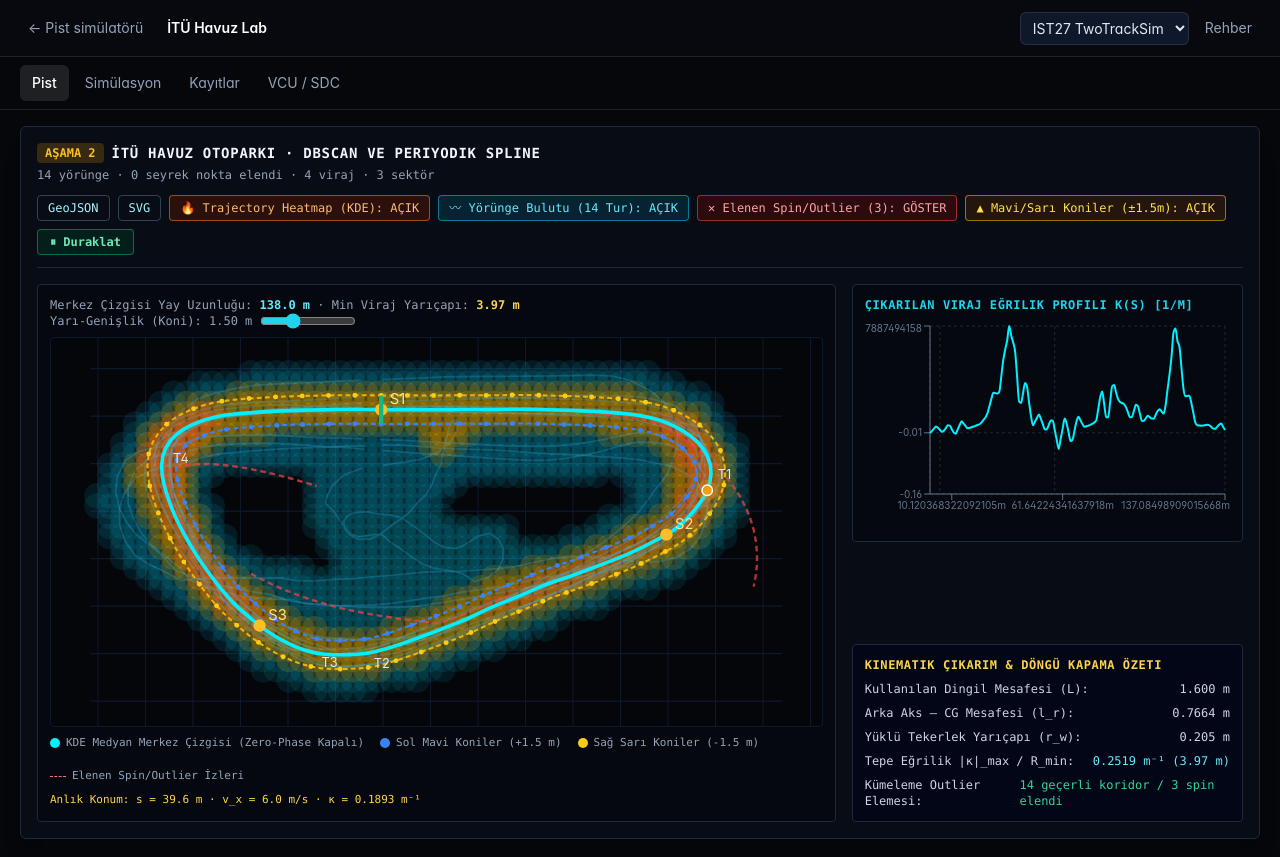
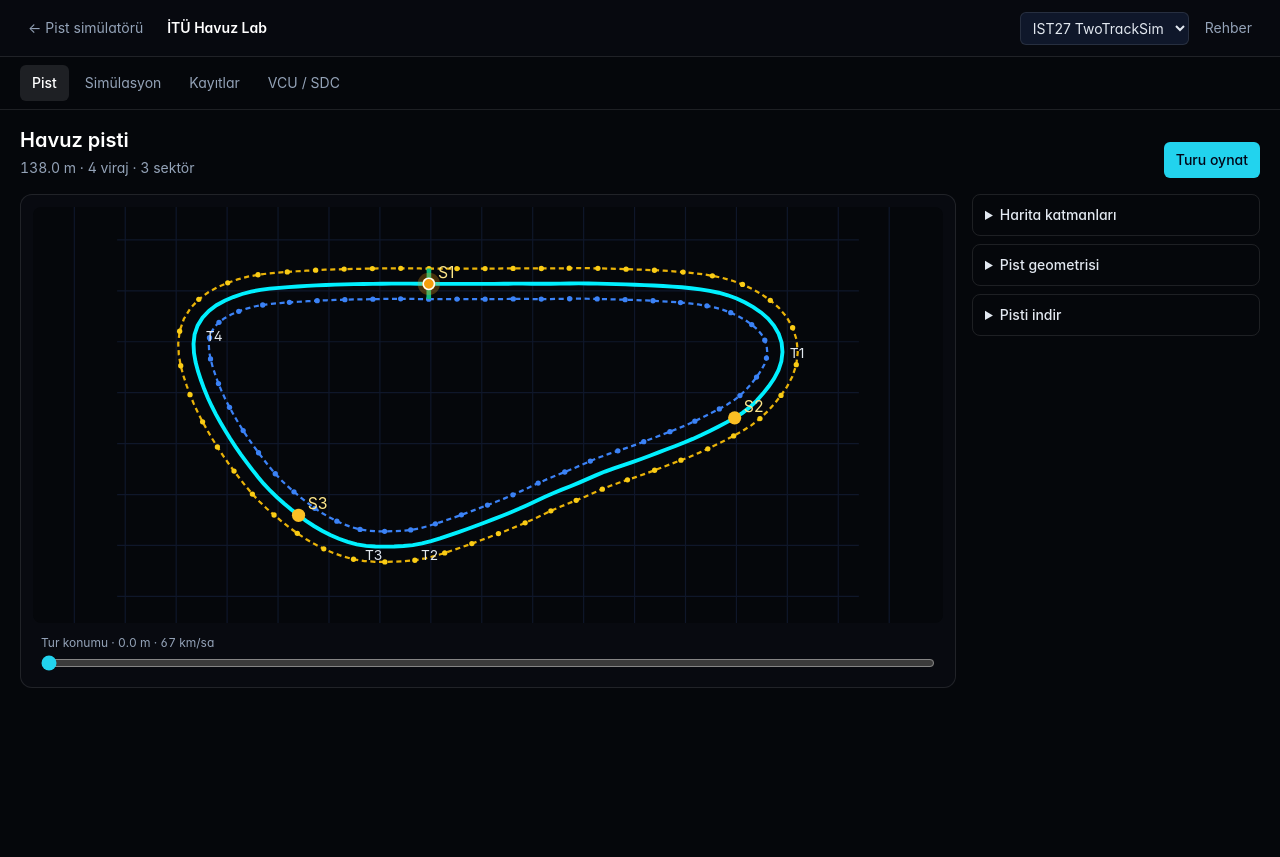
Before and after one commit to Onur00777/Lap_Simulator, a Next.js app: page / in a window 1280 px wide. Both pictures are taken after a click on the button "Tıklayarak İTÜ Havuz Otoparkı Telemetri & SIL Laboratuvarına". Built offline with nearby package versions, Linux system fonts and the light colour scheme.

Commit message:
feat(havuz): make the track map the primary view and collapse layers

```diff
--- a/src/components/ist26-havuz/IST26HavuzWorkspace.tsx
+++ b/src/components/ist26-havuz/IST26HavuzWorkspace.tsx
@@ -148,22 +148,22 @@ export default function IST26HavuzWorkspace({
   // STAGE 2 STATE: İTÜ HAVUZ OTOPARKI TRACK EXTRACTOR & HEATMAP CANVAS
   // ==========================================================================
   const [coneHalfWidthM, setConeHalfWidthM] = useState<number>(1.5);
-  const [showHeatmap, setShowHeatmap] = useState<boolean>(true);
-  const [showCloudTraces, setShowCloudTraces] = useState<boolean>(true);
-  const [showOutliers, setShowOutliers] = useState<boolean>(true);
+  const [showHeatmap, setShowHeatmap] = useState<boolean>(false);
+  const [showCloudTraces, setShowCloudTraces] = useState<boolean>(false);
+  const [showOutliers, setShowOutliers] = useState<boolean>(false);
   const [showCones, setShowCones] = useState<boolean>(true);
-  const [lapPlaying, setLapPlaying] = useState<boolean>(true);
+  const [lapPlaying, setLapPlaying] = useState<boolean>(false);
   const [cursorIdx, setCursorIdx] = useState<number>(0);
 
   const circuit = useMemo(() => buildHavuzExtractedCircuit(coneHalfWidthM), [coneHalfWidthM]);
 
   useEffect(() => {
-    if (!lapPlaying) return;
+    if (!lapPlaying || (activeStage !== 'map' && activeStage !== 'vcu')) return;
     const timer = window.setInterval(() => {
       setCursorIdx((prev) => (prev + 1) % circuit.nodes.length);
     }, 65);
     return () => window.clearInterval(timer);
-  }, [lapPlaying, circuit.nodes.length]);
+  }, [activeStage, lapPlaying, circuit.nodes.length]);
 
   // ==========================================================================
   // STAGE 3 STATE: MULTI-VEHICLE HAVUZ SIMULATION OVERLAY & SOFT-L1 AUTO-FIT
@@ -624,105 +624,27 @@ export default function IST26HavuzWorkspace({
         {/* =================================================================== */}
         {/* STAGE 2: "EN ÇOK GİDİLEN YOL PİSTİMİZDİR" — İTÜ HAVUZ OTOPARKI      */}
         {/* =================================================================== */}
-        {(activeStage === 'map') && (
-          <section className="rounded-md border border-slate-800 bg-[#080c14] p-4 shadow-xl">
-            <div className="flex flex-wrap items-center justify-between gap-3 border-b border-slate-800 pb-3">
+        {activeStage === 'map' && (
+          <section aria-labelledby="havuz-map-title" className="min-w-0">
+            <div className="mb-4 flex flex-wrap items-end justify-between gap-3">
               <div>
-                <div className="flex items-center gap-2">
-                  <span className="rounded bg-amber-500/20 px-2 py-0.5 font-mono text-xs font-bold text-amber-400">
-                    AŞAMA 2
-                  </span>
-                  <h2 className="font-mono text-sm font-bold uppercase tracking-wider text-slate-100">
-                    İTÜ Havuz Otoparkı · DBSCAN ve Periyodik Spline
-                  </h2>
-                </div>
-                <p className="mt-1 font-mono text-xs text-slate-400">
-                  {circuit.validTracesCount} yörünge · {circuit.rejectedPointCount} seyrek nokta elendi · {circuit.corners.length} viraj · {circuit.sectors.length} sektör
+                <h2 id="havuz-map-title" className="text-xl font-semibold text-white">Havuz pisti</h2>
+                <p className="mt-1 text-sm tabular-nums text-slate-400">
+                  {circuit.totalLengthM.toFixed(1)} m · {circuit.corners.length} viraj · {circuit.sectors.length} sektör
                 </p>
               </div>
-
-              {/* Layer Controls */}
-              <div className="flex flex-wrap items-center gap-2 font-mono text-xs">
-                <button type="button" className="rounded border border-slate-700 px-2.5 py-1 text-cyan-200" title="Yaklaşık WGS84 yerleştirmesi" onClick={() => downloadTextFile('havuz-track.geojson', exportTrackGeoJson(circuit, { latitude: 41.1016, longitude: 29.0258, rotationDeg: 0 }), 'application/geo+json')}>GeoJSON</button>
-                <button type="button" className="rounded border border-slate-700 px-2.5 py-1 text-cyan-200" onClick={() => downloadTextFile('havuz-track.svg', exportTrackSvg(circuit), 'image/svg+xml')}>SVG</button>
-                <button
-                  type="button"
-                  onClick={() => setShowHeatmap((v) => !v)}
-                  className={`rounded border px-2.5 py-1 transition ${
-                    showHeatmap
-                      ? 'border-orange-500/60 bg-orange-950/60 text-orange-300'
-                      : 'border-slate-800 bg-slate-900 text-slate-400'
-                  }`}
-                >
-                  🔥 Trajectory Heatmap (KDE): {showHeatmap ? 'AÇIK' : 'KAPALI'}
-                </button>
-                <button
-                  type="button"
-                  onClick={() => setShowCloudTraces((v) => !v)}
-                  className={`rounded border px-2.5 py-1 transition ${
-                    showCloudTraces
-                      ? 'border-cyan-500/60 bg-cyan-950/60 text-cyan-300'
-                      : 'border-slate-800 bg-slate-900 text-slate-400'
-                  }`}
-                >
-                  〰 Yörünge Bulutu ({circuit.validTracesCount} Tur): {showCloudTraces ? 'AÇIK' : 'KAPALI'}
-                </button>
-                <button
-                  type="button"
-                  onClick={() => setShowOutliers((v) => !v)}
-                  className={`rounded border px-2.5 py-1 transition ${
-                    showOutliers
-                      ? 'border-red-500/60 bg-red-950/60 text-red-300'
-                      : 'border-slate-800 bg-slate-900 text-slate-400'
-                  }`}
-                >
-                  ✕ Elenen Spin/Outlier ({circuit.rejectedOutlierTracesCount}): {showOutliers ? 'GÖSTER' : 'GİZLE'}
-                </button>
-                <button
-                  type="button"
-                  onClick={() => setShowCones((v) => !v)}
-                  className={`rounded border px-2.5 py-1 transition ${
-                    showCones
-                      ? 'border-yellow-500/60 bg-yellow-950/50 text-yellow-300'
-                      : 'border-slate-800 bg-slate-900 text-slate-400'
-                  }`}
-                >
-                  ▲ Mavi/Sarı Koniler (±{coneHalfWidthM.toFixed(1)}m): {showCones ? 'AÇIK' : 'KAPALI'}
-                </button>
-                <button
-                  type="button"
-                  onClick={() => setLapPlaying((p) => !p)}
-                  className="rounded border border-emerald-500/50 bg-emerald-950/60 px-3 py-1 font-bold text-emerald-300"
-                >
-                  {lapPlaying ? '⏸ Duraklat' : '▶ Turu Oynat'}
-                </button>
-              </div>
+              <button type="button" onClick={() => setLapPlaying((playing) => !playing)}
+                className="rounded-md bg-cyan-400 px-3 py-2 text-sm font-medium text-slate-950 hover:bg-cyan-300">
+                {lapPlaying ? 'Duraklat' : 'Turu oynat'}
+              </button>
             </div>
 
-            <div className="mt-4 grid grid-cols-1 gap-4 lg:grid-cols-12">
-              {/* 2D Trajectory Cloud & KDE Heatmap Canvas */}
-              <div className="lg:col-span-8 rounded border border-slate-800 bg-[#05080f] p-3">
-                <div className="mb-2 flex flex-wrap items-center justify-between font-mono text-xs text-slate-400">
-                  <span>
-                    Merkez Çizgisi Yay Uzunluğu: <strong className="text-cyan-300">{circuit.totalLengthM.toFixed(1)} m</strong> · Min Viraj Yarıçapı: <strong className="text-amber-300">{circuit.minCornerRadiusM} m</strong>
-                  </span>
-                  <label className="flex items-center gap-2">
-                    <span>Yarı-Genişlik (Koni): {coneHalfWidthM.toFixed(2)} m</span>
-                    <input
-                      type="range"
-                      min={1.1}
-                      max={2.4}
-                      step={0.05}
-                      value={coneHalfWidthM}
-                      onChange={(e) => setConeHalfWidthM(Number(e.target.value))}
-                      className="w-24 accent-cyan-400"
-                    />
-                  </label>
-                </div>
-
+            <div className="grid min-w-0 items-start gap-4 lg:grid-cols-[minmax(0,1fr)_18rem]">
+              <div className="min-w-0 rounded-xl border border-white/10 bg-[#080a10] p-2 sm:p-3">
                 <svg
                   viewBox={`${mapBounds.minX} ${mapBounds.minY} ${mapBounds.width} ${mapBounds.height}`}
-                  className="h-[390px] w-full rounded border border-slate-900 bg-[#04060a]"
+                  role="img" aria-label="Havuz pisti haritası"
+                  className="h-[clamp(260px,52vh,530px)] w-full rounded-lg bg-[#05070b]"
                 >
                   {/* Coordinate Grid Lines (every 5 meters) */}
                   {Array.from({ length: 18 }, (_, i) => -40 + i * 5).map((gx) => (
@@ -858,43 +780,47 @@ export default function IST26HavuzWorkspace({
                   )}
                 </svg>
 
-                <div className="mt-2 flex flex-wrap items-center justify-between gap-2 font-mono text-[11px] text-slate-400">
-                  <div className="flex flex-wrap items-center gap-4">
-                    <span className="inline-flex items-center gap-1.5">
-                      <span className="h-2.5 w-2.5 rounded-full bg-[#00f0ff]" />
-                      KDE Medyan Merkez Çizgisi (Zero-Phase Kapalı)
-                    </span>
-                    <span className="inline-flex items-center gap-1.5">
-                      <span className="h-2.5 w-2.5 rounded-full bg-blue-500" />
-                      Sol Mavi Koniler (+{coneHalfWidthM.toFixed(1)} m)
-                    </span>
-                    <span className="inline-flex items-center gap-1.5">
-                      <span className="h-2.5 w-2.5 rounded-full bg-yellow-400" />
-                      Sağ Sarı Koniler (-{coneHalfWidthM.toFixed(1)} m)
-                    </span>
-                    <span className="inline-flex items-center gap-1.5">
-                      <span className="h-0.5 w-4 border-b border-dashed border-red-400" />
-                      Elenen Spin/Outlier İzleri
-                    </span>
-                  </div>
-                  <span className="text-amber-300">
-                    Anlık Konum: s = {activeNode?.s.toFixed(1)} m · v_x = {activeOverlayPt?.vxSim.toFixed(1)} m/s · κ = {activeNode?.kappa.toFixed(4)} m⁻¹
-                  </span>
-                </div>
-              </div>
-
-              {/* Curvature Profile kappa(s) & Kinematic Details */}
-              <div className="flex flex-col justify-between space-y-3 lg:col-span-4">
-                <div className="rounded border border-slate-800 bg-[#05080f] p-3">
-                  <div className="mb-2 font-mono text-xs font-bold uppercase tracking-wider text-cyan-400">
-                    Çıkarılan Viraj Eğrilik Profili κ(s) [1/m]
-                  </div>
+                <div className="px-2 pb-1 pt-3">
+                  <label className="block text-xs tabular-nums text-slate-400">
+                    Tur konumu · {activeNode?.s.toFixed(1)} m · {((activeOverlayPt?.vxSim ?? 0) * 3.6).toFixed(0)} km/sa
+                    <input type="range" min={0} max={circuit.nodes.length - 1} value={cursorIdx}
+                      onChange={(event) => { setLapPlaying(false); setCursorIdx(event.target.valueAsNumber); }}
+                      className="mt-1 block w-full accent-cyan-400" />
+                  </label>
+                </div>
+              </div>
+
+              <div className="min-w-0 space-y-2">
+                <details className="rounded-lg border border-white/10 px-3 py-2.5">
+                  <summary className="cursor-pointer text-sm font-medium text-slate-200">Harita katmanları</summary>
+                  <div className="mt-3 grid gap-2 text-sm text-slate-300">
+                    {[
+                      { label: 'Koniler', enabled: showCones, change: setShowCones },
+                      { label: 'Sürüş izleri', enabled: showCloudTraces, change: setShowCloudTraces },
+                      { label: 'Yoğunluk haritası', enabled: showHeatmap, change: setShowHeatmap },
+                      { label: 'Elenen izler', enabled: showOutliers, change: setShowOutliers },
+                    ].map(({ label, enabled, change }) => (
+                      <label key={label} className="flex items-center gap-2">
+                        <input type="checkbox" checked={enabled} onChange={(event) => change(event.target.checked)} className="accent-cyan-400" />
+                        {label}
+                      </label>
+                    ))}
+                    <label className="mt-2 text-xs tabular-nums text-slate-400">
+                      Koni yarı genişliği · {coneHalfWidthM.toFixed(2)} m
+                      <input type="range" min={1.1} max={2.4} step={0.05} value={coneHalfWidthM}
+                        onChange={(event) => setConeHalfWidthM(event.target.valueAsNumber)} className="block w-full accent-cyan-400" />
+                    </label>
+                  </div>
+                </details>
+                <details className="rounded-lg border border-white/10 px-3 py-2.5">
+                  <summary className="cursor-pointer text-sm font-medium text-slate-200">Pist geometrisi</summary>
+                  <p className="mt-2 text-xs text-slate-400">En dar viraj {circuit.minCornerRadiusM} m · {circuit.validTracesCount} sürüş izi · {circuit.rejectedPointCount} elenen nokta</p>
                   <div className="h-52 w-full">
                     <ResponsiveContainer width="100%" height="100%">
                       <LineChart data={circuit.nodes}>
                         <CartesianGrid stroke="#1e293b" strokeDasharray="3 3" />
                         <XAxis dataKey="s" stroke="#64748b" tick={{ fontSize: 10 }} unit="m" />
-                        <YAxis stroke="#64748b" tick={{ fontSize: 10 }} domain={[-0.16, 0.16]} />
+                        <YAxis stroke="#64748b" tick={{ fontSize: 10 }} domain={['auto', 'auto']} />
                         <Tooltip
                           contentStyle={{ backgroundColor: '#07090e', borderColor: '#334155', fontSize: 11 }}
                         />
@@ -909,37 +835,15 @@ export default function IST26HavuzWorkspace({
                       </LineChart>
                     </ResponsiveContainer>
                   </div>
-                </div>
-
-                <div className="rounded border border-slate-800 bg-slate-950/80 p-3 font-mono text-xs space-y-2">
-                  <div className="font-bold uppercase tracking-wider text-amber-300">
-                    Kinematik Çıkarım & Döngü Kapama Özeti
-                  </div>
-                  <div className="flex justify-between text-slate-300">
-                    <span>Kullanılan Dingil Mesafesi (L):</span>
-                    <span>{circuit.kinematicParamsUsed.wheelbaseM.toFixed(3)} m</span>
-                  </div>
-                  <div className="flex justify-between text-slate-300">
-                    <span>Arka Aks – CG Mesafesi (l_r):</span>
-                    <span>{circuit.kinematicParamsUsed.lR_M.toFixed(4)} m</span>
-                  </div>
-                  <div className="flex justify-between text-slate-300">
-                    <span>Yüklü Tekerlek Yarıçapı (r_w):</span>
-                    <span>{circuit.kinematicParamsUsed.wheelRadiusM.toFixed(3)} m</span>
-                  </div>
-                  <div className="flex justify-between text-slate-300">
-                    <span>Tepe Eğrilik |κ|_max / R_min:</span>
-                    <span className="text-cyan-300">
-                      {circuit.maxCurvatureOnePerM} m⁻¹ ({circuit.minCornerRadiusM} m)
-                    </span>
-                  </div>
-                  <div className="flex justify-between text-slate-300">
-                    <span>Kümeleme Outlier Elemesi:</span>
-                    <span className="text-emerald-400">
-                      {circuit.validTracesCount} geçerli koridor / {circuit.rejectedOutlierTracesCount} spin elendi
-                    </span>
-                  </div>
-                </div>
+                </details>
+                <details className="rounded-lg border border-white/10 px-3 py-2.5">
+                  <summary className="cursor-pointer text-sm font-medium text-slate-200">Pisti indir</summary>
+                  <div className="mt-2 flex flex-wrap gap-2">
+                    <button type="button" className="btn" title="Yaklaşık WGS84 konumu"
+                      onClick={() => downloadTextFile('havuz-track.geojson', exportTrackGeoJson(circuit, { latitude: 41.1016, longitude: 29.0258, rotationDeg: 0 }), 'application/geo+json')}>GeoJSON</button>
+                    <button type="button" className="btn" onClick={() => downloadTextFile('havuz-track.svg', exportTrackSvg(circuit), 'image/svg+xml')}>SVG</button>
+                  </div>
+                </details>
               </div>
             </div>
           </section>
```
